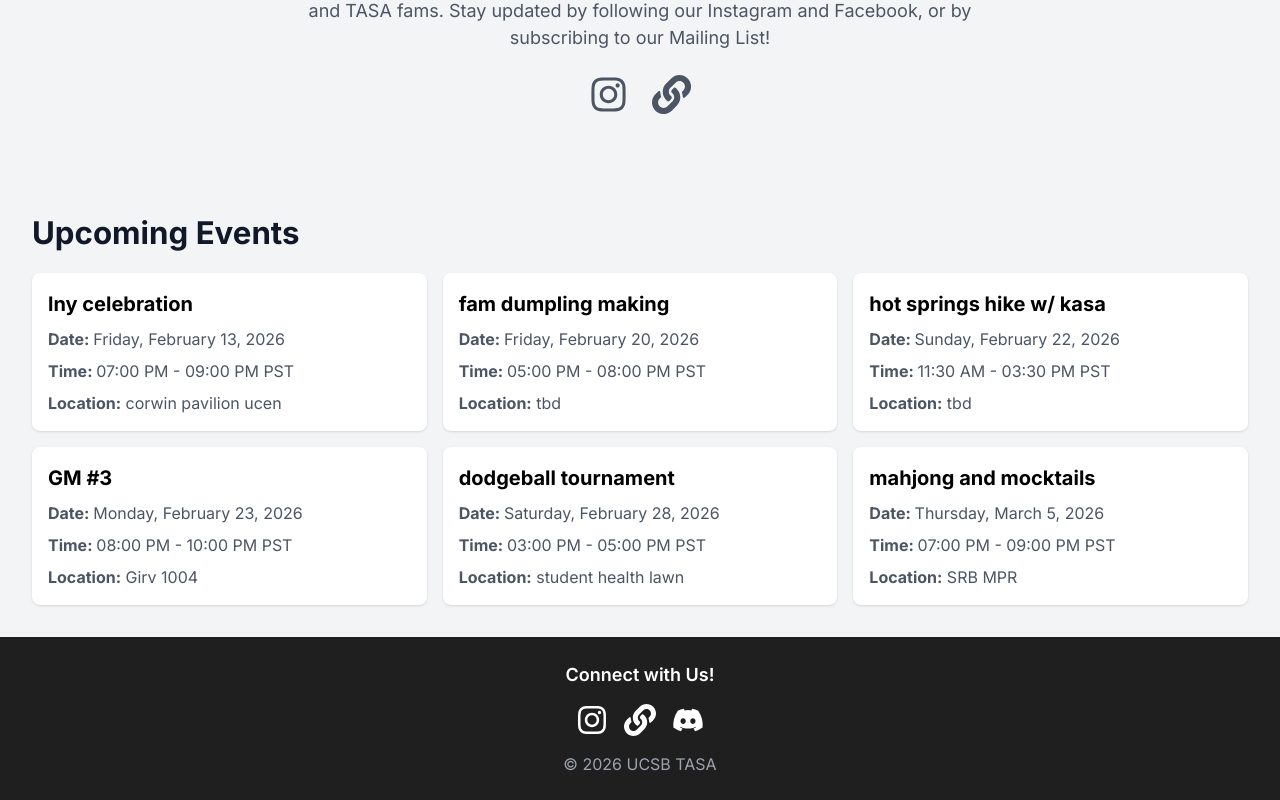
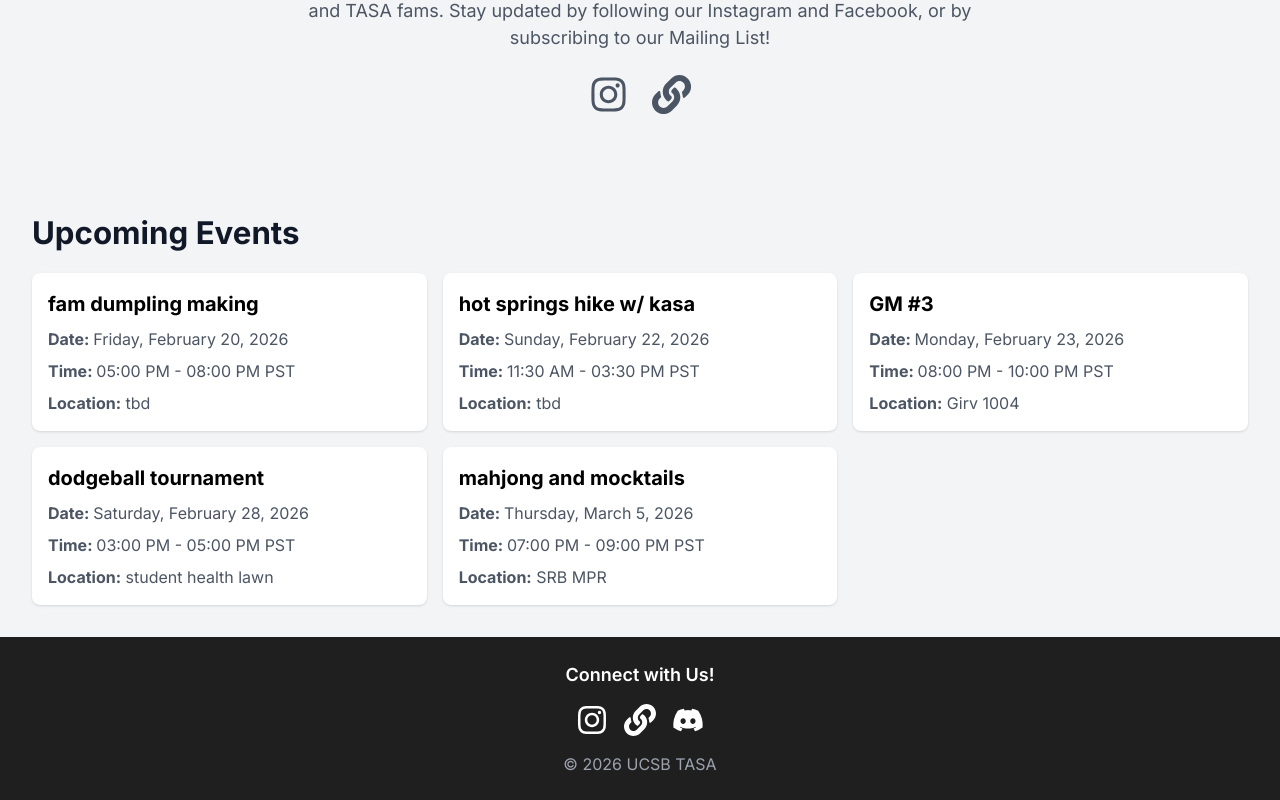
Before and after one commit to UCSBTASA/UCSBTASA.github.io, a Next.js app: page / in a window 1280 px wide. Shown: the part 1243-2043 px from the top of the page. Built offline with nearby package versions, Linux system fonts and the light colour scheme.

Commit message:
Update eventData.ts

```diff
--- a/data/eventData.ts
+++ b/data/eventData.ts
@@ -1,15 +1,5 @@
 const events =
 [
-  {
-    "title": "lny celebration",
-    "day of week": "Friday",
-    "date": "2026-02-13",
-    "time": "07:00 PM - 09:00 PM",
-    "start": "07:00 PM",
-    "end": "09:00 PM",
-    "location": "corwin pavilion ucen",
-    "customTime": ""
-  },
   {
     "title": "fam dumpling making",
     "day of week": "Friday",
```
